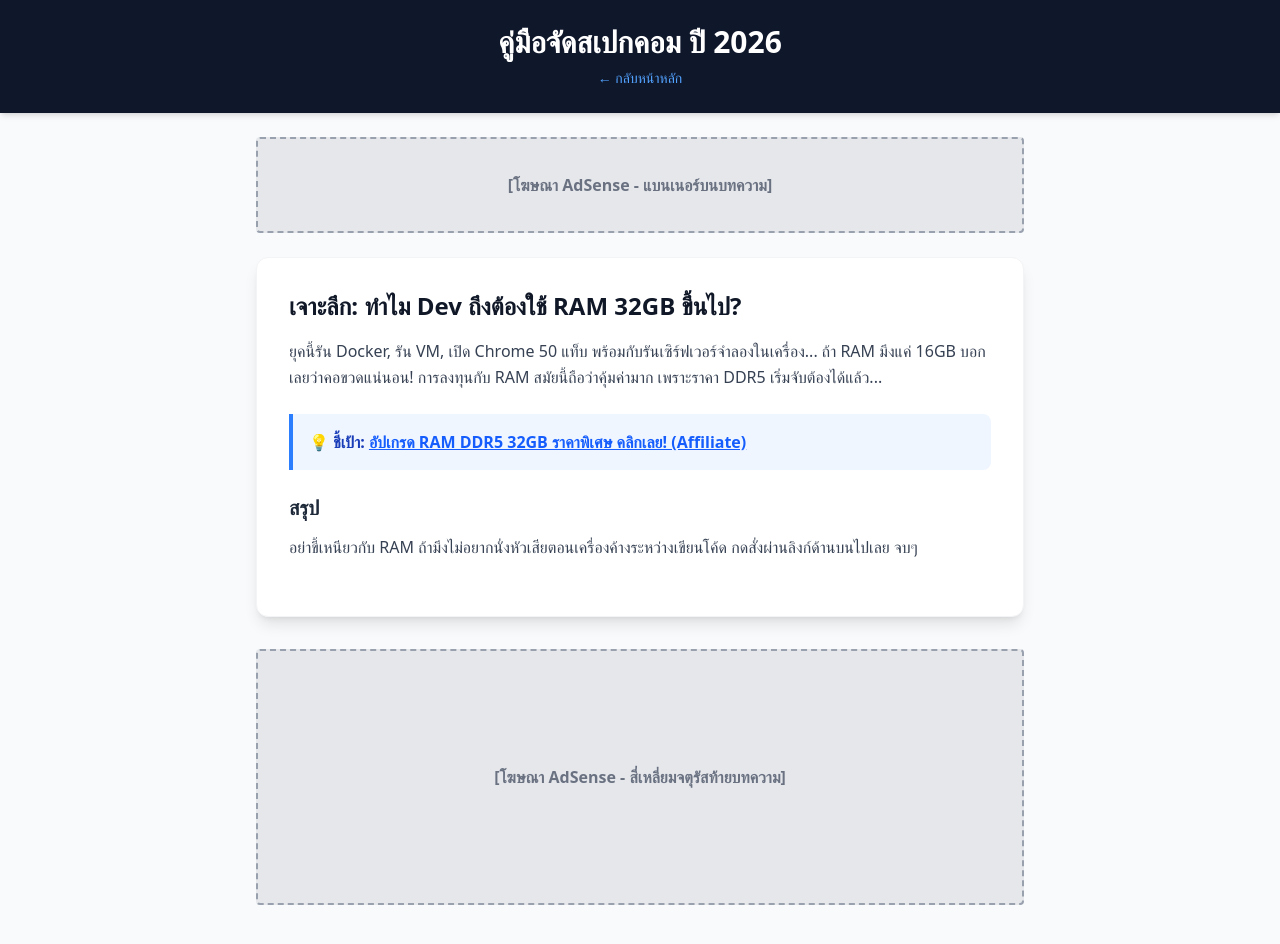
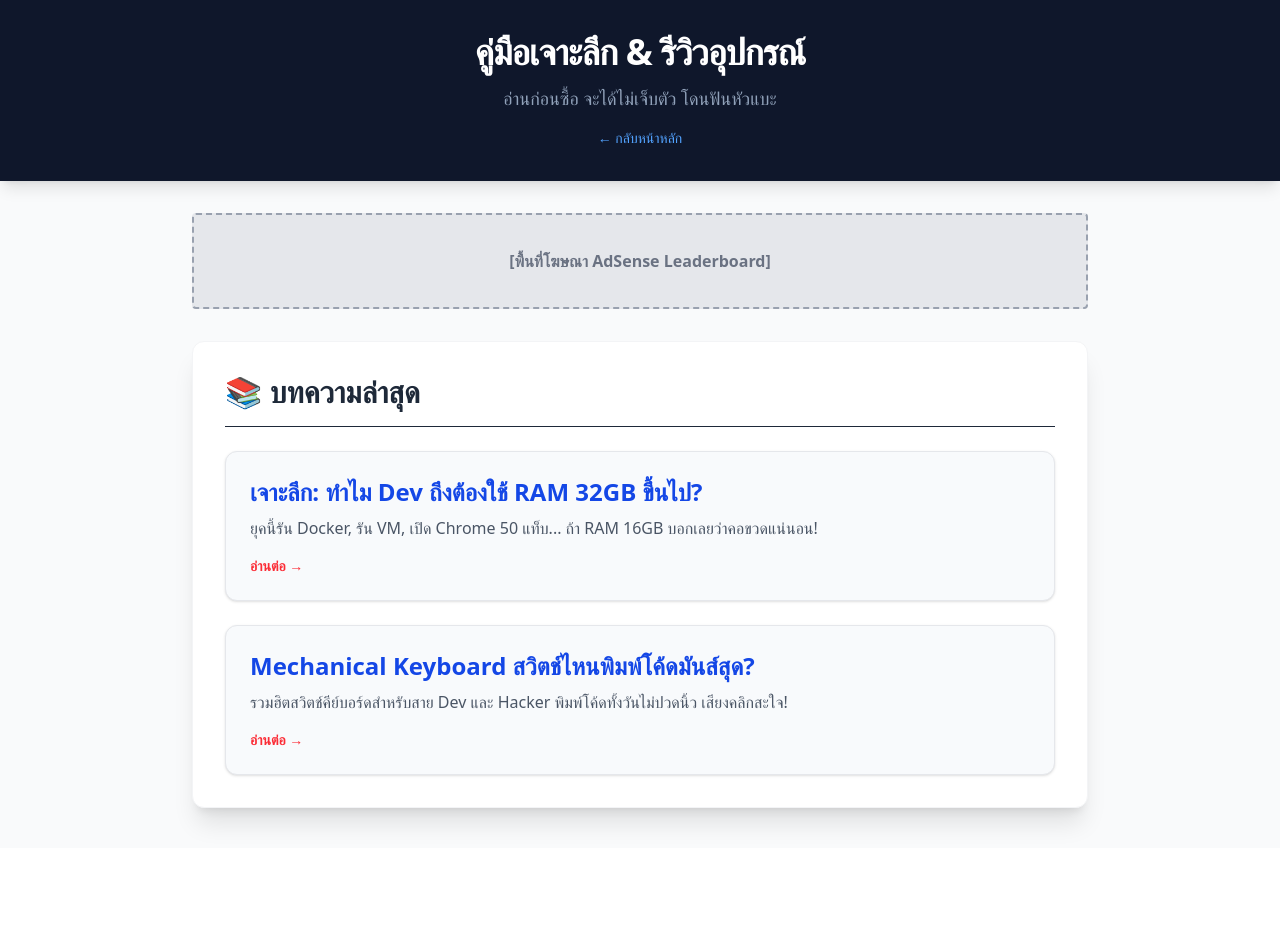
Before and after one commit to MrDaiSirius/techlab-pc-guide, a Next.js app: page /guide in a window 1280 px wide. After the commit the page ends 848 px from the top, so only its background shows below. Built offline with nearby package versions, Linux system fonts and the light colour scheme.

Commit message:
Add dynamic routing and article database

```diff
--- /dev/null
+++ b/src/app/guide/[slug]/page.tsx
@@ -0,0 +1,44 @@
+import { articles } from "@/data/articles";
+import Link from "next/link";
+import { notFound } from "next/navigation";
+
+export default async function ArticlePage({ params }: { params: Promise<{ slug: string }> }) {
+  const { slug } = await params;
+
+  // ค้นหาบทความที่ตรงกับ slug ใน URL
+  const article = articles.find((a) => a.slug === slug);
+
+  // ถ้าหาไม่เจอ ให้โยนไปหน้า 404
+  if (!article) {
+    notFound();
+  }
+
+  return (
+    <main className="min-h-screen bg-gray-50 flex flex-col items-center pb-10">
+      <header className="w-full bg-slate-900 text-white p-6 text-center shadow-md">
+        <h1 className="text-2xl font-bold">{article.title}</h1>
+        <Link href="/guide" className="text-blue-400 hover:text-blue-300 mt-2 inline-block text-sm">
+          &larr; กลับไปหน้ารวมคู่มือ
+        </Link>
+      </header>
+
+      <article className="w-full max-w-3xl p-8 bg-white shadow-lg rounded-xl border border-gray-100 mt-8">
+        <p className="text-gray-700 leading-relaxed text-lg mb-6">
+          {article.content}
+        </p>
+
+        {/* ช่องทางทำมาหากิน ห้ามลืม! */}
+        <div className="bg-blue-50 border-l-4 border-blue-500 p-6 my-8 rounded-r-lg shadow-sm">
+          <p className="font-bold text-blue-900 mb-2">🔥 ข้อเสนอพิเศษสำหรับมึง:</p>
+          <a href={article.affiliateLink} className="text-xl underline text-blue-600 hover:text-blue-800 font-extrabold">
+            {article.affiliateText}
+          </a>
+        </div>
+
+        <div className="w-full h-64 bg-gray-200 mt-8 flex items-center justify-center border-2 border-dashed border-gray-400 rounded">
+            <span className="text-gray-500 font-semibold">[โฆษณา AdSense ตรงนี้แหละเงิน!]</span>
+        </div>
+      </article>
+    </main>
+  );
+}
--- a/src/app/guide/page.tsx
+++ b/src/app/guide/page.tsx
@@ -1,45 +1,39 @@
 import Link from "next/link";
+import { articles } from "@/data/articles";
 
-export default function GuidePage() {
+export default function GuideIndexPage() {
   return (
     <main className="min-h-screen bg-gray-50 flex flex-col items-center pb-10">
-      {/* Header */}
-      <header className="w-full bg-slate-900 text-white p-6 text-center shadow-md">
-        <h1 className="text-3xl font-extrabold">คู่มือจัดสเปกคอม ปี 2026</h1>
-        <Link href="/" className="text-blue-400 hover:text-blue-300 mt-2 inline-block text-sm">
+      <header className="w-full bg-slate-900 text-white p-8 text-center shadow-lg">
+        <h1 className="text-4xl font-extrabold tracking-tight">คู่มือเจาะลึก & รีวิวอุปกรณ์</h1>
+        <p className="mt-3 text-slate-400 text-lg">อ่านก่อนซื้อ จะได้ไม่เจ็บตัว โดนฟันหัวแบะ</p>
+        <Link href="/" className="text-blue-400 hover:text-blue-300 mt-4 inline-block text-sm">
           &larr; กลับหน้าหลัก
         </Link>
       </header>
 
-      {/* AdSense Top Article */}
-      <div className="w-full max-w-3xl h-24 bg-gray-200 my-6 flex items-center justify-center border-2 border-dashed border-gray-400 rounded">
-        <span className="text-gray-500 font-semibold">[โฆษณา AdSense - แบนเนอร์บนบทความ]</span>
+      {/* พื้นที่โฆษณา AdSense */}
+      <div className="w-full max-w-4xl h-24 bg-gray-200 my-8 flex items-center justify-center border-2 border-dashed border-gray-400 rounded">
+        <span className="text-gray-500 font-semibold">[พื้นที่โฆษณา AdSense Leaderboard]</span>
       </div>
 
-      {/* Article Content */}
-      <article className="w-full max-w-3xl p-8 bg-white shadow-lg rounded-xl border border-gray-100 prose prose-slate lg:prose-lg">
-        <h2 className="text-2xl font-bold text-gray-900 mb-4">เจาะลึก: ทำไม Dev ถึงต้องใช้ RAM 32GB ขึ้นไป?</h2>
-        <p className="text-gray-700 leading-relaxed mb-6">
-          ยุคนี้รัน Docker, รัน VM, เปิด Chrome 50 แท็บ พร้อมกับรันเซิร์ฟเวอร์จำลองในเครื่อง... ถ้า RAM มึงแค่ 16GB บอกเลยว่าคอขวดแน่นอน!
-          การลงทุนกับ RAM สมัยนี้ถือว่าคุ้มค่ามาก เพราะราคา DDR5 เริ่มจับต้องได้แล้ว...
-        </p>
+      <div className="w-full max-w-4xl p-8 bg-white shadow-xl rounded-xl border border-gray-100">
+        <h2 className="text-3xl font-bold text-gray-800 mb-6 border-b pb-4">📚 บทความล่าสุด</h2>
 
-        {/* Affiliate In-Text Link (เนียนๆ) */}
-        <div className="bg-blue-50 border-l-4 border-blue-500 p-4 mb-6 rounded-r-lg">
-          <p className="font-semibold text-blue-800 m-0">
-            💡 ชี้เป้า: <a href="#" className="underline text-blue-600 hover:text-blue-800">อัปเกรด RAM DDR5 32GB ราคาพิเศษ คลิกเลย! (Affiliate)</a>
-          </p>
+        {/* ลูปสร้างการ์ดบทความอัตโนมัติ */}
+        <div className="grid grid-cols-1 gap-6">
+          {articles.map((article) => (
+            <Link href={`/guide/${article.slug}`} key={article.slug} className="block group">
+              <div className="bg-slate-50 border border-gray-200 rounded-xl p-6 shadow-sm group-hover:shadow-md group-hover:border-blue-300 transition-all group-hover:-translate-y-1">
+                <h3 className="text-2xl font-bold text-blue-700 mb-2 group-hover:text-blue-600">{article.title}</h3>
+                <p className="text-gray-600">{article.excerpt}</p>
+                <div className="mt-4 text-sm font-bold text-red-500 group-hover:text-red-600">
+                  อ่านต่อ &rarr;
+                </div>
+              </div>
+            </Link>
+          ))}
         </div>
-
-        <h3 className="text-xl font-bold text-gray-800 mb-3">สรุป</h3>
-        <p className="text-gray-700 leading-relaxed mb-6">
-          อย่าขี้เหนียวกับ RAM ถ้ามึงไม่อยากนั่งหัวเสียตอนเครื่องค้างระหว่างเขียนโค้ด กดสั่งผ่านลิงก์ด้านบนไปเลย จบๆ
-        </p>
-      </article>
-
-      {/* AdSense Bottom Article */}
-      <div className="w-full max-w-3xl h-64 bg-gray-200 mt-8 flex items-center justify-center border-2 border-dashed border-gray-400 rounded">
-        <span className="text-gray-500 font-semibold">[โฆษณา AdSense - สี่เหลี่ยมจตุรัสท้ายบทความ]</span>
       </div>
     </main>
   );
--- /dev/null
+++ b/src/data/articles.ts
@@ -0,0 +1,18 @@
+export const articles = [
+  {
+    slug: "dev-ram-32gb-guide",
+    title: "เจาะลึก: ทำไม Dev ถึงต้องใช้ RAM 32GB ขึ้นไป?",
+    excerpt: "ยุคนี้รัน Docker, รัน VM, เปิด Chrome 50 แท็บ... ถ้า RAM 16GB บอกเลยว่าคอขวดแน่นอน!",
+    content: "การลงทุนกับ RAM สมัยนี้ถือว่าคุ้มค่ามาก เพราะราคา DDR5 เริ่มจับต้องได้แล้ว อย่าขี้เหนียวกับ RAM ถ้ามึงไม่อยากนั่งหัวเสียตอนเครื่องค้างระหว่างเขียนโค้ด",
+    affiliateText: "💡 ชี้เป้า: อัปเกรด RAM DDR5 32GB ราคาพิเศษ คลิกเลย! (Affiliate)",
+    affiliateLink: "#"
+  },
+  {
+    slug: "hacker-keyboard-setup",
+    title: "Mechanical Keyboard สวิตช์ไหนพิมพ์โค้ดมันส์สุด?",
+    excerpt: "รวมฮิตสวิตช์คีย์บอร์ดสำหรับสาย Dev และ Hacker พิมพ์โค้ดทั้งวันไม่ปวดนิ้ว เสียงคลิกสะใจ!",
+    content: "ถ้ามึงพิมพ์โค้ดดึกๆ กูแนะนำ Tactile หรือ Linear ไปเลย ส่วน Clicky เอาไว้ใช้ตอนอยู่คนเดียว ไม่งั้นเพื่อนร่วมงานด่าแม่แน่ๆ",
+    affiliateText: "⌨️ ชี้เป้า: รวมคีย์บอร์ด Mechanical ลดราคาใน Shopee! (Affiliate)",
+    affiliateLink: "#"
+  }
+];
```
